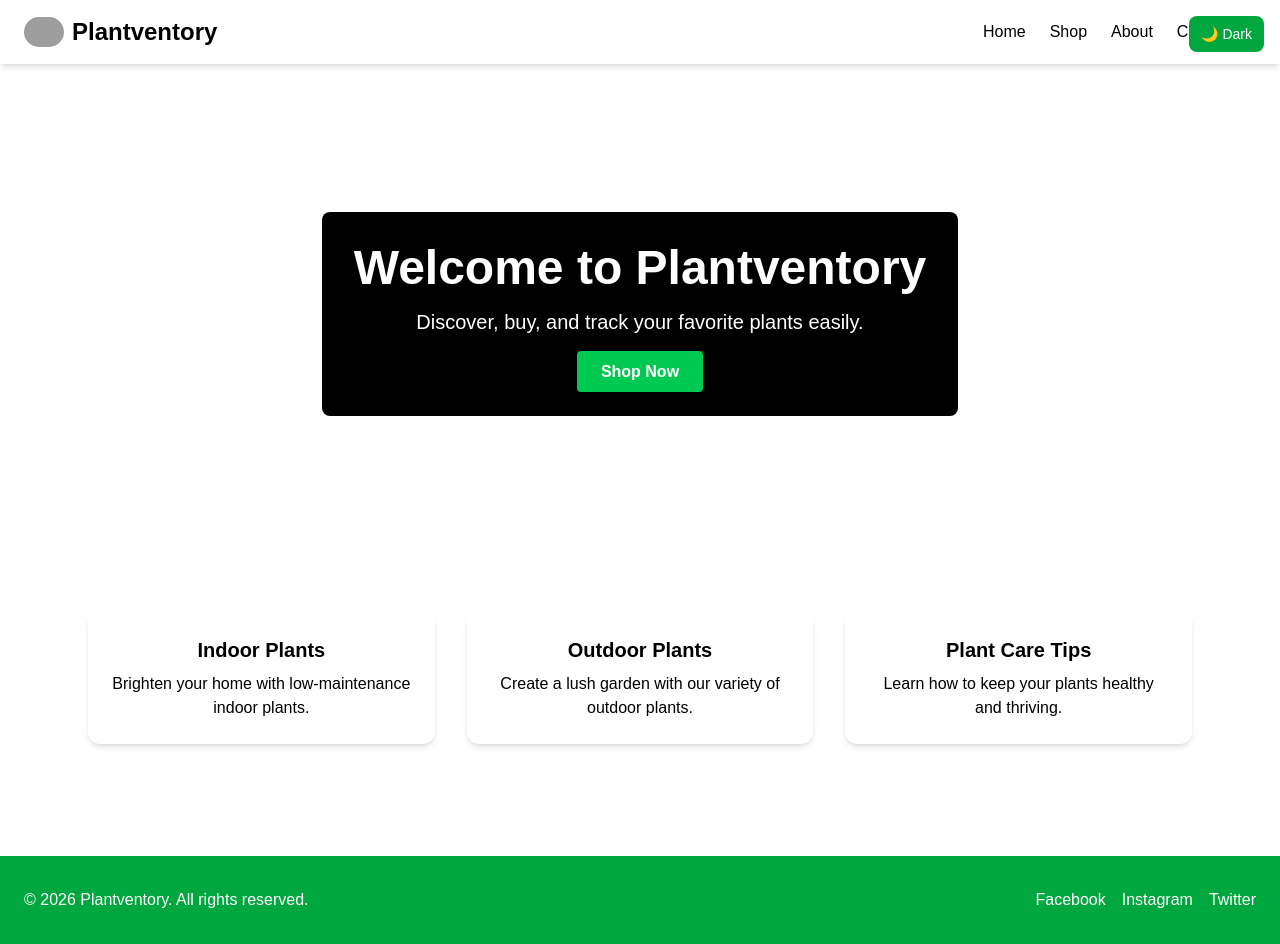
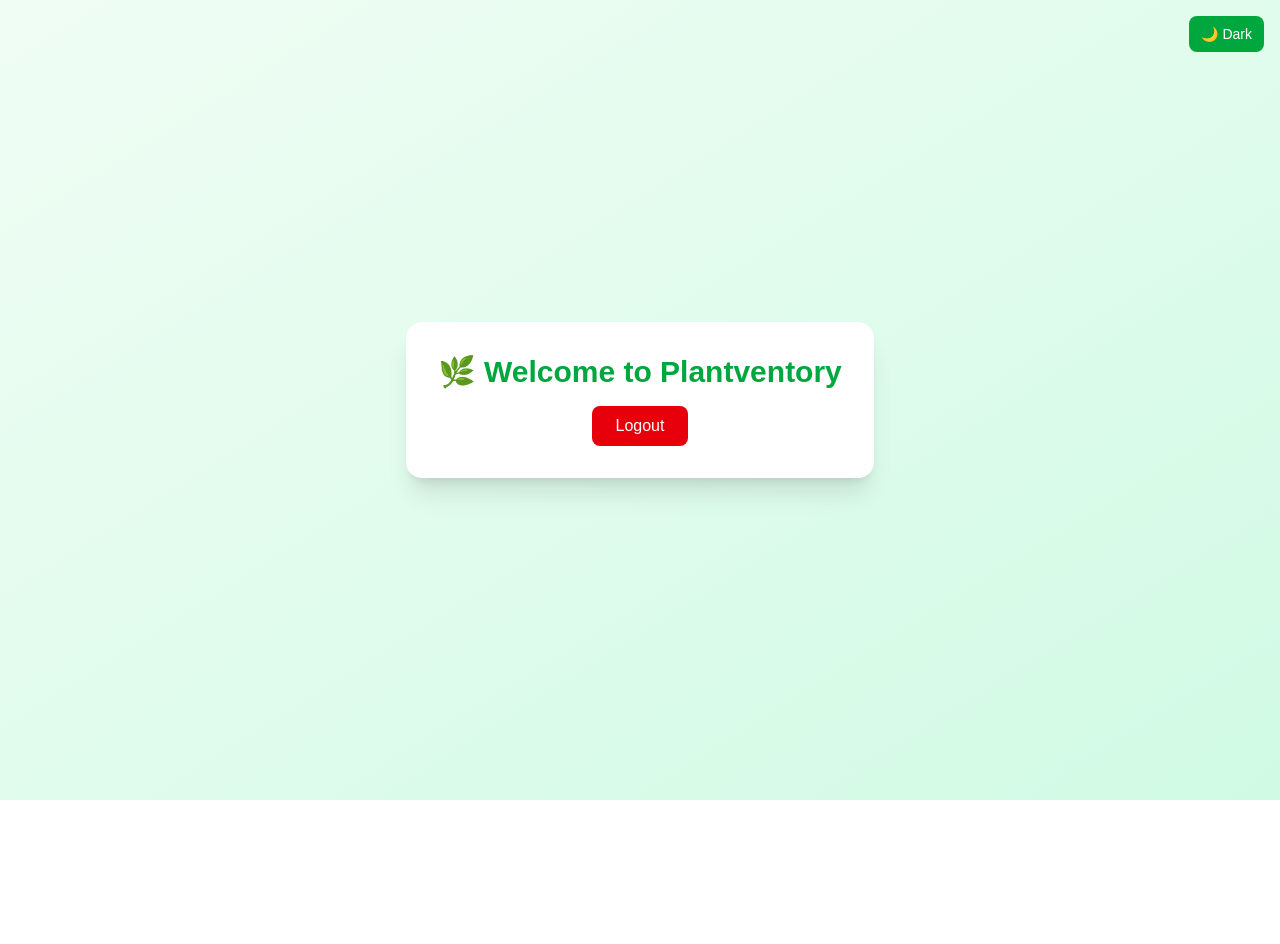
Before and after one commit to yasarahasini/plant-ventory, a Next.js app in the folder frontend/: page / in a window 1280 px wide. After the commit the page ends 800 px from the top, so only its background shows below. Built offline with nearby package versions, Linux system fonts and the light colour scheme; grey boxes are pictures that could not be loaded.

Commit message:
update pages

```diff
--- a/frontend/app/page.tsx
+++ b/frontend/app/page.tsx
@@ -1,31 +1,29 @@
 "use client";
 
-import Navbar from "./components/navbar";
-import Header from "./components/header";
-import Footer from "./components/footer";
+import ThemeToggle from "./components/ThemeToggle";
 
 export default function HomePage() {
+  const handleLogout = () => {
+    localStorage.removeItem("token");
+    window.location.href = "/login";
+  };
+
   return (
-    <div className="flex flex-col min-h-screen bg-white">
-      <Navbar />
-      <Header />
+    <div className="min-h-screen flex items-center justify-center bg-gradient-to-br from-green-50 to-emerald-100 dark:from-zinc-900 dark:to-black px-4">
+      <ThemeToggle />
 
-      <main className="max-w-6xl mx-auto px-6 py-12 grid md:grid-cols-3 gap-8">
-        <div className="bg-white shadow-md rounded-xl p-6 text-center">
-          <h3 className="text-xl font-bold mb-2">Indoor Plants</h3>
-          <p>Brighten your home with low-maintenance indoor plants.</p>
-        </div>
-        <div className="bg-white shadow-md rounded-xl p-6 text-center">
-          <h3 className="text-xl font-bold mb-2">Outdoor Plants</h3>
-          <p>Create a lush garden with our variety of outdoor plants.</p>
-        </div>
-        <div className="bg-white shadow-md rounded-xl p-6 text-center">
-          <h3 className="text-xl font-bold mb-2">Plant Care Tips</h3>
-          <p>Learn how to keep your plants healthy and thriving.</p>
-        </div>
-      </main>
+      <div className="bg-white dark:bg-zinc-800 shadow-xl rounded-2xl p-8 text-center">
+        <h1 className="text-3xl font-bold text-green-600 mb-4">
+          🌿 Welcome to Plantventory
+        </h1>
 
-      <Footer />
+        <button
+          onClick={handleLogout}
+          className="px-6 py-2 bg-red-600 text-white rounded-lg"
+        >
+          Logout
+        </button>
+      </div>
     </div>
   );
 }
```
